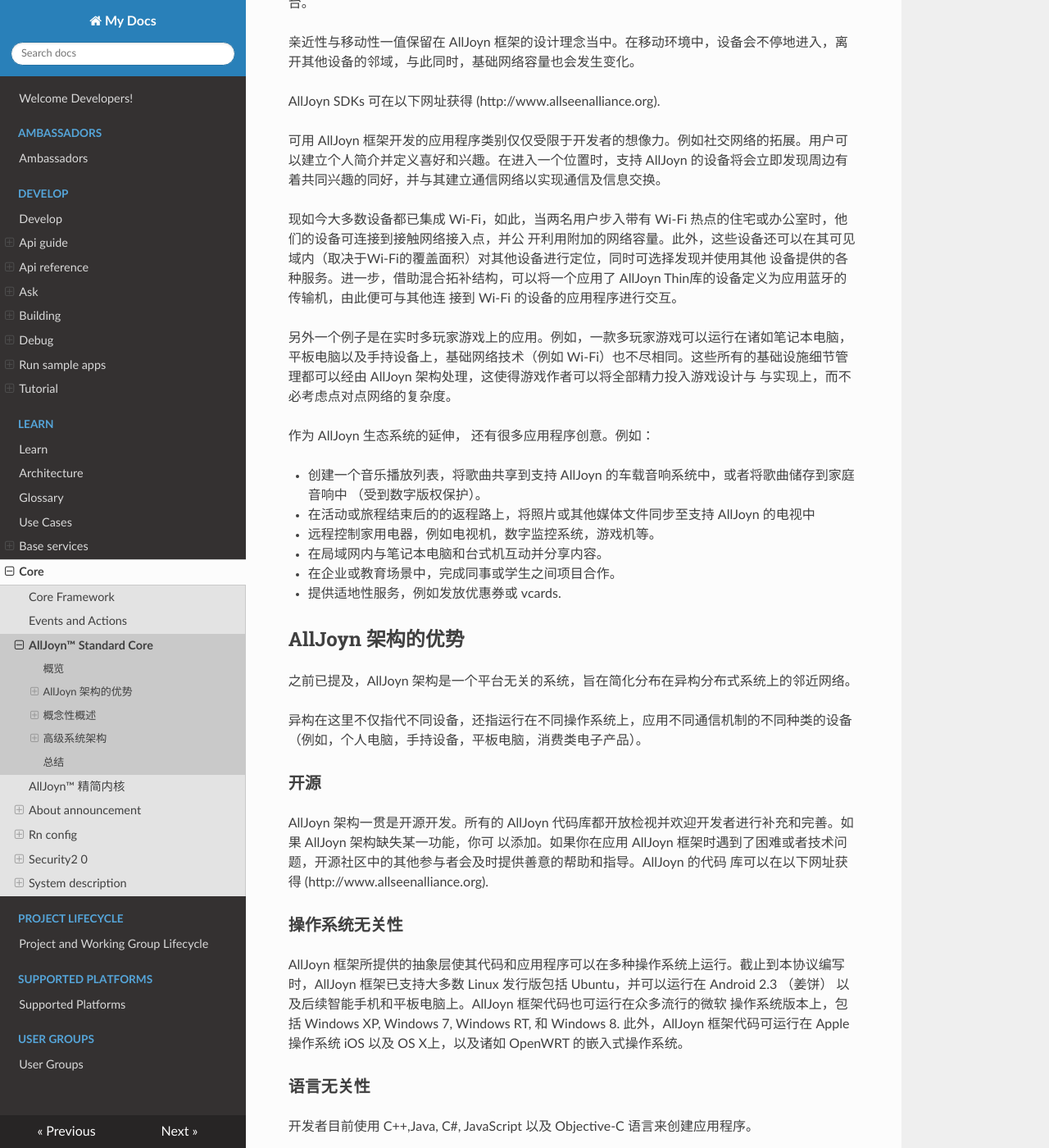
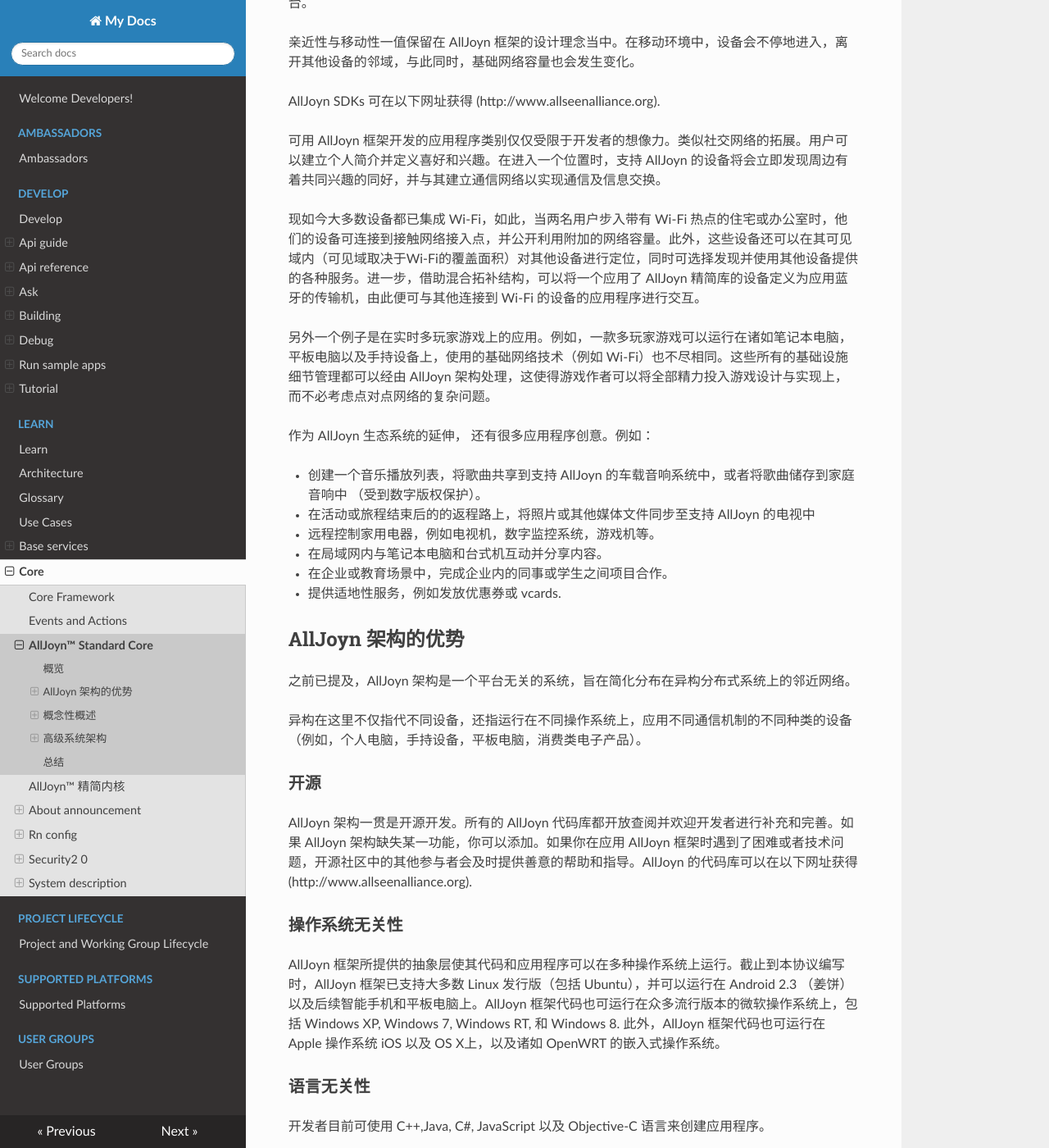
Before and after one commit to smart-conn/alljoyn-zh, an MkDocs documentation site: the page built from docs/learn/core/standard-core.md, in a window 1280 px wide and 1400 px high, scrolled down 371 px. Shown: the whole window at 82% size. Built offline with MkDocs 1.6.1, drawn with Linux system fonts in a browser that asks for light colours; nearby versions of some CDN libraries; some of the changed text lies outside the part shown.

Commit message:
Update standard-core.md

````diff
--- a/docs/learn/core/standard-core.md
+++ b/docs/learn/core/standard-core.md
@@ -1,19 +1,19 @@
 # AllJoyn&trade; Standard Core
 
 ## 概览
-AllJoyn 框架是一个开源操作系统，为强调移动性，安全性以及动态配置的分布式应用程序提供运行环境。AllJoyn 系统可处理异构分布式系统所固有的复杂 问题，包括可移动性介入后所带来的特殊问题。借此帮助，程序开发者可以专注于解决核心问题。
+AllJoyn 框架是一个开源操作系统，为强调移动性，安全性以及动态配置的分布式应用程序提供运行环境。AllJoyn 系统可处理异构分布式系统所固有的复杂问题，包括可移动性介入后所带来的特殊问题。借此帮助，程序开发者可以专注于解决核心问题。
 
-AllJoyn 框架是“平台无关”的，其设计初衷为尽最大可能独立于运行设备的操作系统，硬件及软件特性。AllJoyn 框架被设计应用于 Microsoft Windows, Li- nux, Android, iOS, OS X, 以及 OpenWRT 平台。
+AllJoyn 框架是“平台无关”的，其设计初衷为尽最大可能独立于运行设备的操作系统，硬件及软件特性。AllJoyn 框架被设计应用于 Microsoft Windows, Linux, Android, iOS, OS X, 以及 OpenWRT 平台。
 
 亲近性与移动性一值保留在 AllJoyn 框架的设计理念当中。在移动环境中，设备会不停地进入，离开其他设备的邻域，与此同时，基础网络容量也会发生变化。
 
 AllJoyn SDKs 可在以下网址获得 (http://www.allseenalliance.org).
 
-可用 AllJoyn 框架开发的应用程序类别仅仅受限于开发者的想像力。例如社交网络的拓展。用户可以建立个人简介并定义喜好和兴趣。在进入一个位置时，支持 AllJoyn 的设备将会立即发现周边有着共同兴趣的同好，并与其建立通信网络以实现通信及信息交换。
+可用 AllJoyn 框架开发的应用程序类别仅仅受限于开发者的想像力。类似社交网络的拓展。用户可以建立个人简介并定义喜好和兴趣。在进入一个位置时，支持 AllJoyn 的设备将会立即发现周边有着共同兴趣的同好，并与其建立通信网络以实现通信及信息交换。
 
-现如今大多数设备都已集成 Wi-Fi，如此，当两名用户步入带有 Wi-Fi 热点的住宅或办公室时，他们的设备可连接到接触网络接入点，并公 开利用附加的网络容量。此外，这些设备还可以在其可见域内（取决于Wi-Fi的覆盖面积）对其他设备进行定位，同时可选择发现并使用其他 设备提供的各种服务。进一步，借助混合拓补结构，可以将一个应用了 AllJoyn Thin库的设备定义为应用蓝牙的传输机，由此便可与其他连 接到 Wi-Fi 的设备的应用程序进行交互。
+现如今大多数设备都已集成 Wi-Fi，如此，当两名用户步入带有 Wi-Fi 热点的住宅或办公室时，他们的设备可连接到接触网络接入点，并公开利用附加的网络容量。此外，这些设备还可以在其可见域内（可见域取决于Wi-Fi的覆盖面积）对其他设备进行定位，同时可选择发现并使用其他设备提供的各种服务。进一步，借助混合拓补结构，可以将一个应用了 AllJoyn 精简库的设备定义为应用蓝牙的传输机，由此便可与其他连接到 Wi-Fi 的设备的应用程序进行交互。
 
-另外一个例子是在实时多玩家游戏上的应用。例如，一款多玩家游戏可以运行在诸如笔记本电脑，平板电脑以及手持设备上，基础网络技术（例如 Wi-Fi）也不尽相同。这些所有的基础设施细节管理都可以经由 AllJoyn 架构处理，这使得游戏作者可以将全部精力投入游戏设计与 与实现上，而不必考虑点对点网络的复杂度。
+另外一个例子是在实时多玩家游戏上的应用。例如，一款多玩家游戏可以运行在诸如笔记本电脑，平板电脑以及手持设备上，使用的基础网络技术（例如 Wi-Fi）也不尽相同。这些所有的基础设施细节管理都可以经由 AllJoyn 架构处理，这使得游戏作者可以将全部精力投入游戏设计与实现上，而不必考虑点对点网络的复杂问题。
 
 作为 AllJoyn 生态系统的延伸， 还有很多应用程序创意。例如：
 
@@ -21,7 +21,7 @@ AllJoyn SDKs 可在以下网址获得 (http://www.allseenalliance.org).
 * 在活动或旅程结束后的的返程路上，将照片或其他媒体文件同步至支持 AllJoyn 的电视中
 * 远程控制家用电器，例如电视机，数字监控系统，游戏机等。
 * 在局域网内与笔记本电脑和台式机互动并分享内容。
-* 在企业或教育场景中，完成同事或学生之间项目合作。
+* 在企业或教育场景中，完成企业内的同事或学生之间项目合作。
 * 提供适地性服务，例如发放优惠券或 vcards.
 
 
@@ -32,21 +32,21 @@ AllJoyn SDKs 可在以下网址获得 (http://www.allseenalliance.org).
 异构在这里不仅指代不同设备，还指运行在不同操作系统上，应用不同通信机制的不同种类的设备（例如，个人电脑，手持设备，平板电脑，消费类电子产品）。
 
 ### 开源
-AllJoyn 架构一贯是开源开发。所有的 AllJoyn 代码库都开放检视并欢迎开发者进行补充和完善。如果 AllJoyn 架构缺失某一功能，你可 以添加。如果你在应用 AllJoyn 框架时遇到了困难或者技术问题，开源社区中的其他参与者会及时提供善意的帮助和指导。AllJoyn 的代码 库可以在以下网址获得 (http://www.allseenalliance.org).
+AllJoyn 架构一贯是开源开发。所有的 AllJoyn 代码库都开放查阅并欢迎开发者进行补充和完善。如果 AllJoyn 架构缺失某一功能，你可以添加。如果你在应用 AllJoyn 框架时遇到了困难或者技术问题，开源社区中的其他参与者会及时提供善意的帮助和指导。AllJoyn 的代码库可以在以下网址获得 (http://www.allseenalliance.org).
 
 ### 操作系统无关性
 
-AllJoyn 框架所提供的抽象层使其代码和应用程序可以在多种操作系统上运行。截止到本协议编写时，AllJoyn 框架已支持大多数 Linux 发行版包括 Ubuntu，并可以运行在 Android 2.3 （姜饼） 以及后续智能手机和平板电脑上。AllJoyn 框架代码也可运行在众多流行的微软 操作系统版本上，包括 Windows XP, Windows 7, Windows RT, 和 Windows 8. 此外，AllJoyn 框架代码可运行在 Apple 操作系统 iOS 以及 OS X上，以及诸如 OpenWRT 的嵌入式操作系统。
+AllJoyn 框架所提供的抽象层使其代码和应用程序可以在多种操作系统上运行。截止到本协议编写时，AllJoyn 框架已支持大多数 Linux 发行版（包括 Ubuntu），并可以运行在 Android 2.3 （姜饼） 以及后续智能手机和平板电脑上。AllJoyn 框架代码也可运行在众多流行版本的微软操作系统上，包括 Windows XP, Windows 7, Windows RT, 和 Windows 8. 此外，AllJoyn 框架代码也可运行在 Apple 操作系统 iOS 以及 OS X上，以及诸如 OpenWRT 的嵌入式操作系统。
 
 ### 语言无关性
 
-开发者目前使用 C++,Java, C#, JavaScript 以及 Objective-C 语言来创建应用程序。
+开发者目前可使用 C++,Java, C#, JavaScript 以及 Objective-C 语言来创建应用程序。
 
 ### 物理网络及协议无关性
 
-目前有许多可供联网设备使用的技术。AllJoyn 框架提供的抽象层定义了接入到基础网络站的清晰接口，使得主管软件工程师添加新的网络 实现工具变得相对容易。
+目前有许多可供联网设备使用的技术。AllJoyn 框架提供的抽象层定义了接入到基础网络站的清晰接口，使得主管软件工程师添加新的网络实现工具变得相对容易。
 
-例如，截止本协议编写时，Wi-Fi 联盟已经发布了支持点对点连接的 Wi-Fi Direct 技术的参数明细。Wi-Fi Direct 的网络模块正在密集的 被开发，很明显他会将 Wi-Fi Direct 以及预先关联的发现机制加入到可选网络选项中，供 AllJoyn 的开发者选择。
+例如，截止本协议编写时，Wi-Fi 联盟已经发布了支持点对点连接的 Wi-Fi Direct 技术的参数明细。Wi-Fi Direct 的网络模块正在密集开发中，很明显 Wi-Fi Direct 以及预先关联的发现机制会被加入到可选网络选项中，供 AllJoyn 的开发者选择。
 
 ### 动态配置
 
@@ -166,9 +165,7 @@ AllJoyn 总线附件是一个已定义语言的对象，对于客户端，服务
 
 ### 总线方法，总线属性及总线信号
 
-AllJoyn 框架是一个面向对象的系统。在面向对象的系统中，总会提及调用对象上的方法 （因此，在提及分布式系统时也常会提及远程方法
-调用）。在面向对象编程理念中，对象有一系列成员。这些对象方法或属性，在 AllJoyn 框架中被称为总线方法和总线属性。AllJoyn 框架
-同时还有总线信号的概念，作为在对象中一些项目或状态变化的异步提醒。
+AllJoyn 框架是一个面向对象的系统。在面向对象的系统中，总会提及调用对象上的方法 （因此，在提及分布式系统时也常会提及远程方法调用）。在面向对象编程理念中，对象有一系列成员。这些对象方法或属性，在 AllJoyn 框架中被称为总线方法和总线属性。AllJoyn 框架同时还有总线信号的概念，作为在对象中一些项目或状态变化的异步提醒。
 
 为了做到客户，服务与点之间的通信安排透明化，调用总线方法和总线信号的参数一定要有规范，同时也需要对总线属性定义一些种类信息。在计算机科学中，调用方法或信号的输入和输出的类型被称为类型签名。
 
@@ -205,9 +202,7 @@ AllJoyn 框架是一个面向对象的系统。在面向对象的系统中，总
 
 ### 代理主线对象
 
-在 AllJoyn 主线上的主线对象通过代理被访问。代理是一个可被主线访问的远端对象的本地代表。代理并不是由 AllJoyn 系统所定义的，而
-是一个被广泛应用的名词。在 AllJoyn 框架中你会经常遇到 ProxyBusObject 这个词，他指示着代理的一个特定的本质－他是一个远端总线
-对象的本地代理。
+在 AllJoyn 主线上的主线对象通过代理被访问。代理是一个可被主线访问的远端对象的本地代表。代理并不是由 AllJoyn 系统所定义的，而是一个被广泛应用的名词。在 AllJoyn 框架中你会经常遇到 ProxyBusObject 这个词，他指示着代理的一个特定的本质－他是一个远端总线对象的本地代理。
 
 ProxyBusObject 是底层级 AllJoyn 代码的一部分，负责对象代理基本功能的运行。
 
@@ -308,19 +300,16 @@ Unique name::1.1
 {session options, bus name, session port}
 ```
 
-第一个区域是会话选项，决定着数据的传送方式。在 IP 网络中，会话选项可以使 TCP 或者 UDP. 在 AllJoyn 框架中这些细节会被虚拟化，
-对应的选项则会变为“基于消息的”，“未排列的数据”，或者“不稳定的未排列数据”。服务的目的地由相关主线附件所请求的 well-known name 给出。
+第一个区域是会话选项，决定着数据的传送方式。在 IP 网络中，会话选项可以使 TCP 或者 UDP. 在 AllJoyn 框架中这些细节会被虚拟化，对应的选项则会变为“基于消息的”，“未排列的数据”，或者“不稳定的未排列数据”。服务的目的地由相关主线附件所请求的 well-known name 给出。
 
-与之前邮编地址例子中的房间号类似，AllJoyn 模型中也有在主线附件“里面”的传送点概念。此概念在 AllJoyn 框架中被称为会话端口。房
-间号只有在给定建筑内才有意义，会话端口号同理，必须要在给定的总线附件范围内定义。联系端口的存在与数值被主线标识所间接指出，这与底层的对象和接口组被间接指出的方式相同。
+与之前邮编地址例子中的房间号类似，AllJoyn 模型中也有在主线附件“里面”的传送点概念。此概念在 AllJoyn 框架中被称为会话端口。房间号只有在给定建筑内才有意义，会话端口号同理，必须要在给定的总线附件范围内定义。联系端口的存在与数值被主线标识所间接指出，这与底层的对象和接口组被间接指出的方式相同。
 
 寄件人地址对应客户端信息，也是由相似的原理生成。为了和服务端正常通信，客户端必须有自己的 half-association.
 
 ```c
 {session options, unique name, session ID}
 ```
-客户端不需要申请 well-known 主线名称，所以他们可以提供自己的唯一标识符（例如`:1.1`）。由于客户端不是会话的终点，他们也不需要提供会话端口，但是在连接建立完成后会被分配会话 ID. 在会话建立步骤中此会话 ID 也会被返回到服务器端。对于熟悉 TCP 网络结构的人
-，此操作与 TCP 中建立连接的操作是对等的，服务器端通过 well-known 端口被访问。在会话建立后，客户端用一个临时端口描述相似的 half-association.
+客户端不需要申请 well-known 主线名称，所以他们可以提供自己的唯一标识符（例如`:1.1`）。由于客户端不是会话的终点，他们也不需要提供会话端口，但是在连接建立完成后会被分配会话 ID. 在会话建立步骤中此会话 ID 也会被返回到服务器端。对于熟悉 TCP 网络结构的人，此操作与 TCP 中建立连接的操作是对等的，服务器端通过 well-known 端口被访问。在会话建立后，客户端用一个临时端口描述相似的 half-association.
 
 在建立会话时，两方的 half-associations 会被聚合：
 
@@ -469,29 +456,23 @@ AllJoyn 框架还提供 OS 抽象化层。在这里，本地系统被至于最
 
 AllJoyn 的路由是将 AllJoyn 系统黏合在一起的胶水。之前提及过，路由器是运行在后台的程序，在他们感兴趣的事件发生时作出回应。由于这些事件通常都是外部的，通过自下而上的视角来观察路由结构会比较好。
 
-下图所示即为路由的最底层，原生系统生长在此处。和在客户结构中使用的 OS 虚拟层相同，我们用这个虚拟层为在 Linux，Windows 以及 Android 上运行 的路由提供常规抽象化。在 OS 抽象层中，我们有各种各样的底层路由网络组件。而客户端，服务端以及 peers 只用本地的进程间通信机制与路由器交流，
-所以在给定平台上，和众多可用的传送机制打交道的必须是路由器。请注意，"Local" 转送在路由架构图中就是唯一一个与运行在特定主机上的 AllJoyn的用 户，服务以及 peers 相连的.
+下图所示即为路由的最底层，原生系统生长在此处。和在客户结构中使用的 OS 虚拟层相同，我们用这个虚拟层为在 Linux，Windows 以及 Android 上运行 的路由提供常规抽象化。在 OS 抽象层中，我们有各种各样的底层路由网络组件。而客户端，服务端以及 peers 只用本地的进程间通信机制与路由器交流，所以在给定平台上，和众多可用的传送机制打交道的必须是路由器。请注意，"Local" 转送在路由架构图中就是唯一一个与运行在特定主机上的 AllJoyn的用 户，服务以及 peers 相连的.
 
 ![router-arch][router-arch]
 
 **Figure:** 基础路由架构图
 
-例如，蓝牙传输系统会处理在蓝牙系统中创建并管理 piconets 的复杂工作。并且，蓝牙传输还提供适当的服务广播及发现功能，以及可靠的通信功能。蓝牙
-以及其他传输系统将会沿着 IP 传输被添加在该传输层中。
+例如，蓝牙传输系统会处理在蓝牙系统中创建并管理 piconets 的复杂工作。并且，蓝牙传输还提供适当的服务广播及发现功能，以及可靠的通信功能。蓝牙以及其他传输系统将会沿着 IP 传输被添加在该传输层中。
 
-有线的，Wi-Fi 以及 Wi-Fi Direct 传输会在 IP 伞下集合，这是因为所有这些传输机制都应用了底层的 TCP-IP 网络堆栈。有时，完成服务广播及发现的方
-式会有非常明显的不同，这是因为该功能不在 TCP-IP 标准的范畴之内；会有专门处理这些功能的模块存在。
+有线的，Wi-Fi 以及 Wi-Fi Direct 传输会在 IP 伞下集合，这是因为所有这些传输机制都应用了底层的 TCP-IP 网络堆栈。有时，完成服务广播及发现的方式会有非常明显的不同，这是因为该功能不在 TCP-IP 标准的范畴之内；会有专门处理这些功能的模块存在。
 
 这一众特定技术的传输实现方式会被集合在一个 Network Transports 的抽象化中。Sessions 模块负责通信连接的简历以及维护，使一众路由器和 AllJoyn 应用程序呈现为一个整合在一起的软件总线。
 
-AllJoyn 路由使用终点概念提供到本地客户端，服务端，以及 peers 的连接，还将对这些对象的应用延伸到被路由用于传送主机到主机消息的总线对总线的连
-接。
+AllJoyn 路由使用终点概念提供到本地客户端，服务端，以及 peers 的连接，还将对这些对象的应用延伸到被路由用于传送主机到主机消息的总线对总线的连接。
 
-除了这些连接所示的路由功能外，一个 AllJoyn 路由同时还提供他自己对应总线对象的终点，用来管理或控制其他路由实现的软件总线片段。举例来说，当一
-服务请求广播 well-known 总线名时，是在服务端的帮手将此请求解释成一个指向主线被路由实现的对象的远程方法调用。就像对于服务端一样，路由器有许多存在于相关对象路径，实现特定命名的接口的总线对象。用于控制 AllJoyn 总线的底层机制正在向这些路由总线对象发送远程方法调用。
+除了这些连接所示的路由功能外，一个 AllJoyn 路由同时还提供他自己对应总线对象的终点，用来管理或控制其他路由实现的软件总线片段。举例来说，当一服务请求广播 well-known 总线名时，是在服务端的帮手将此请求解释成一个指向主线被路由实现的对象的远程方法调用。就像对于服务端一样，路由器有许多存在于相关对象路径，实现特定命名的接口的总线对象。用于控制 AllJoyn 总线的底层机制正在向这些路由总线对象发送远程方法调用。
 
-对路由固定层面的总操作由一个配置子系统控制。这样一来，系统管理员可以指定对系统的特定许可，还可以安排按需创建服务。此外，路由可以添加限制资源消耗的配置，系统管理员因此可以对系统有所掌控，例如，随时限制 TCP 活跃连接的数量。还存在可以使管理员减缓拒绝服务攻击所带来的影响，例如限制
-正在进行认证的连接的数量。
+对路由固定层面的总操作由一个配置子系统控制。这样一来，系统管理员可以指定对系统的特定许可，还可以安排按需创建服务。此外，路由可以添加限制资源消耗的配置，系统管理员因此可以对系统有所掌控，例如，随时限制 TCP 活跃连接的数量。还存在可以使管理员减缓拒绝服务攻击所带来的影响，例如限制正在进行认证的连接的数量。
 
 ## 总结
 
````
Also changed, not shown: other parts of docs/learn/core/standard-core.md (+15 -21 lines).
